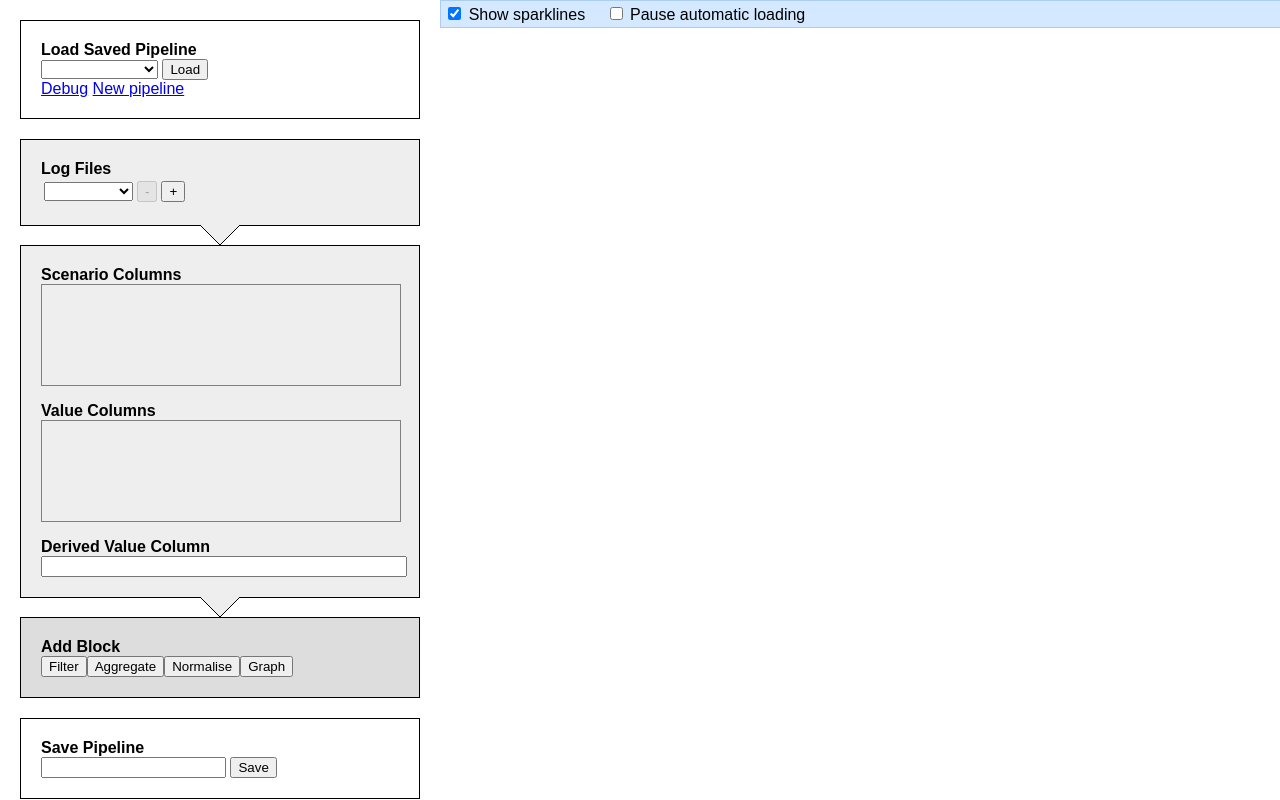
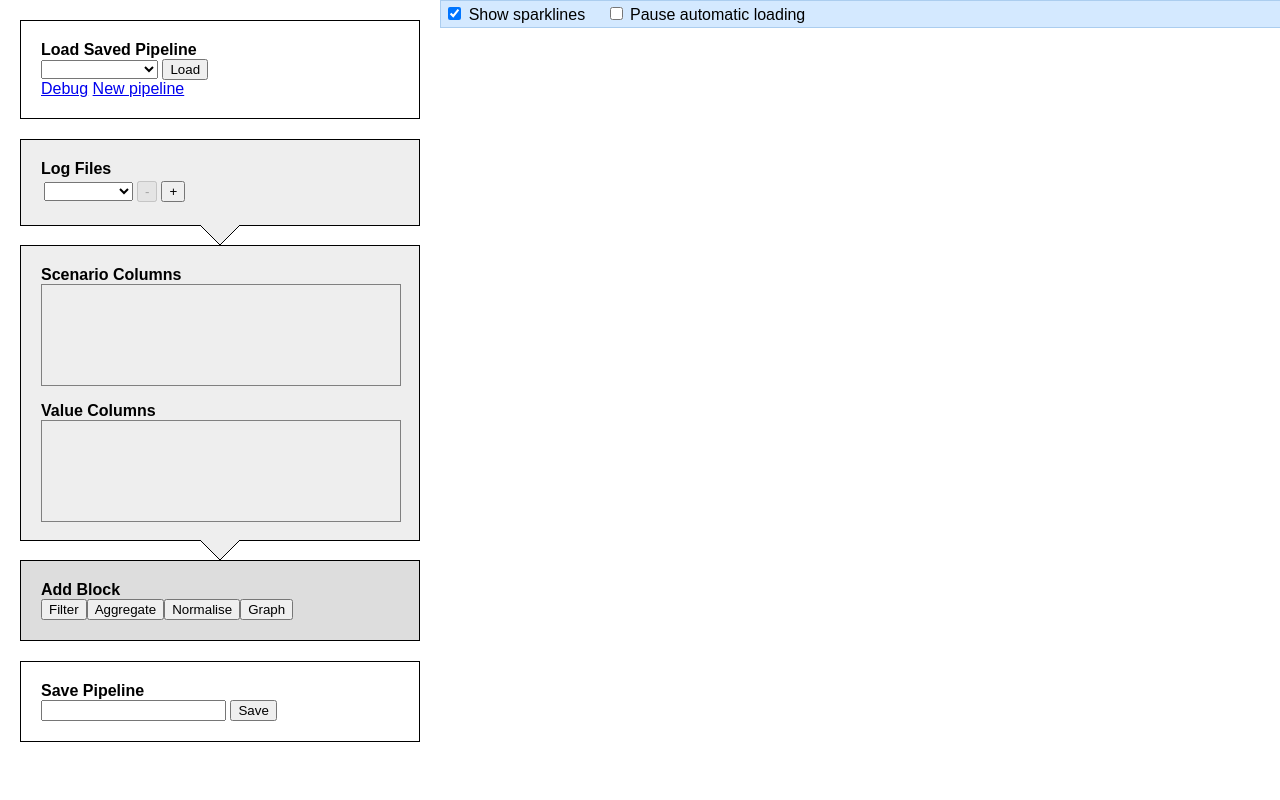
Before and after one commit to jamesbornholt/plotty, a Django app: template results/templates/pipeline.html in a window 1280 px wide. Run offline with Django 3.2, Linux system fonts and the light colour scheme; the template is opened without the code that fills it: most values are stand-ins (such as "Sample title", 1, 10 or a date in 2020).

Commit message:
Remove the derived value column for now. We'll bring it back later.
--HG--
branch : new-js

```diff
--- a/results/templates/pipeline.html
+++ b/results/templates/pipeline.html
@@ -129,9 +129,7 @@
 			    </select> <br />
 				<span class="pipeline-header">Value Columns</span> <br />
 				<select id="select-value-cols" multiple="multiple">
-				</select> <br />
-				<span class="pipeline-header">Derived Value Column</span><br />
-				<input id="select-value-derived" />
+				</select>
 			</div>
 			<div class="pipeline-footer"></div>
 		</div>
```
